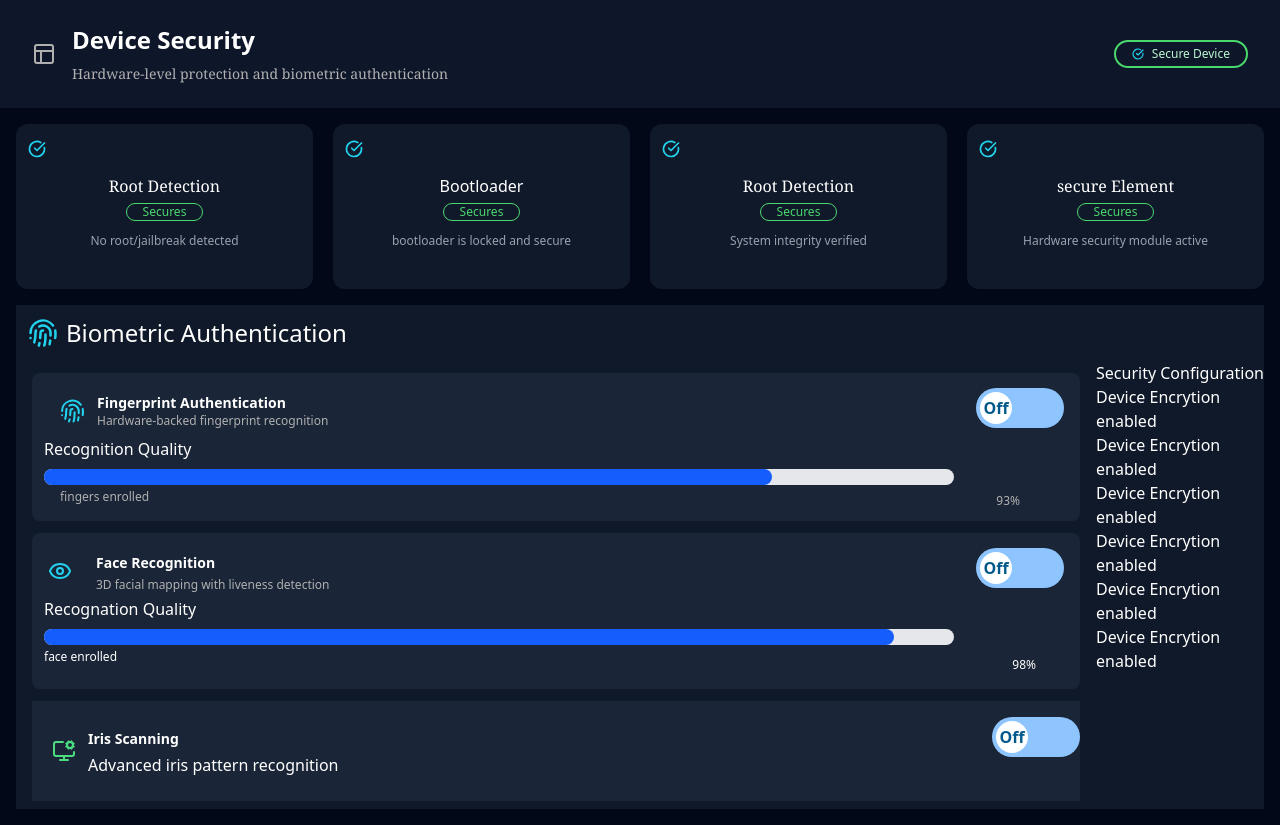
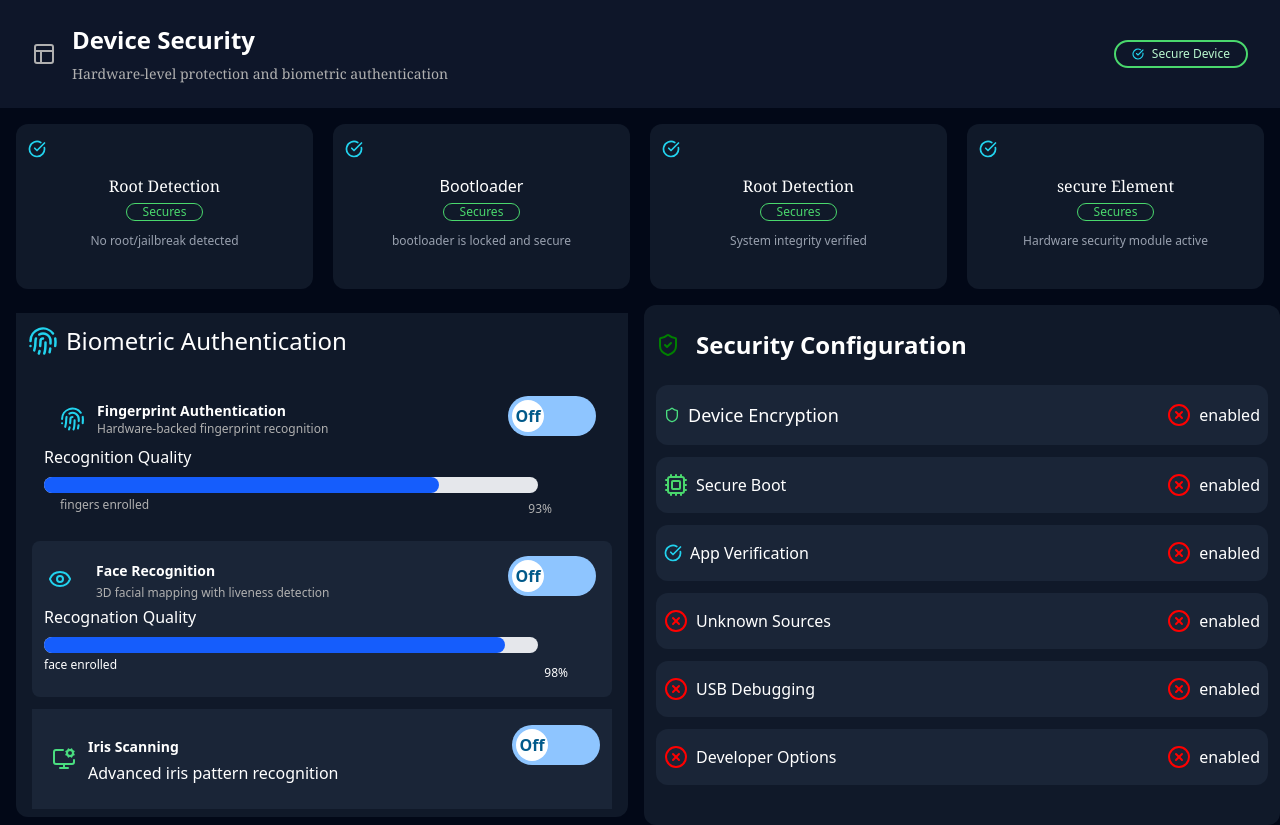
Before and after one commit to faris-dm/DashBoard-Ui, a React (Vite) app: page / in a window 1280 px wide. Built offline with nearby package versions, Linux system fonts and the light colour scheme.

Commit message:
adding SVg

```diff
--- a/src/componts/security.jsx
+++ b/src/componts/security.jsx
@@ -3,6 +3,11 @@ import menu from "./svg/menu.svg";
 import check from "./svg/check.svg";
 import Finger from "./svg3/fingerPrint.svg";
 import smallFinger from "./svg3/smallFinger.svg";
+import protection from "./svg/protection.svg";
+
+import error from "./svg3/error.svg";
+import smallProtection from "./svg3/smallProtection.svg";
+import cpu from "./svg3/cpu.svg";
 
 import eye from "./svg3/eye.svg";
 import screen from "./svg3/screen.svg";
@@ -89,14 +94,18 @@ function Security() {
             </div>
           </div>
         </div>
-        <div className="biometric mx-4 my-2  bg-[#101929]">
+
+        <div className="flex ">
+          <div className="biometric rounded-xl mx-4 my-2    bg-[#101929] flex-1">
             <div className="title flex items-center   gap-2  bg-[#101929] p-3 bg-[]">
               <img className=" cursor-pointer" src={Finger} alt="" />
-            <h2 className="text-2xl  font-medium ">Biometric Authentication</h2>
+              <h2 className="text-2xl  font-medium ">
+                Biometric Authentication
+              </h2>
             </div>
-          <div className=" flex">
-            <div className="items flex-1">
-              <div className="option bg-[#1A2537] mx-4 my-3 rounded-lg">
+            <div className="">
+              <div className="items">
+                <div className="option bg-[#1A2537kjhgfds] mx-4 my-3 rounded-lg">
                   <div className="py-3">
                     <div className="Auth flex items-center  justify-between  mx-4">
                       <div className=" flex  gap-3 mx-3 my-2">
@@ -112,7 +121,11 @@ function Security() {
                       </div>
                       <div className="componts">
                         <label class="relative inline-flex items-center cursor-pointer">
-                        <input class="sr-only peer" value="" type="checkbox" />
+                          <input
+                            class="sr-only peer"
+                            value=""
+                            type="checkbox"
+                          />
                           <div class="peer rounded-full outline-none duration-100 after:duration-500 w-22 h-10 bg-blue-300 peer-focus:outline-none peer-focus:ring-4  after:content-['Off'] after:absolute after:outline-none after:rounded-full after:h-8 after:w-8 after:bg-white after:top-1 after:left-1 after:flex after:justify-center after:items-center  after:text-sky-800 after:font-bold peer-checked:after:translate-x-12 peer-checked:after:content-['on'] peer-checked:after:border-white"></div>
                         </label>
                       </div>
@@ -148,7 +161,7 @@ function Security() {
                         </p>
                       </div>
                     </div>
-                  <div className="componts">
+                    <div className="componts ">
                       {" "}
                       <label className="relative inline-flex items-center cursor-pointer">
                         <input
@@ -182,7 +195,7 @@ function Security() {
                     </div>
                   </div>
                   <div className="dot">
-                  <div className="componts">
+                    <div className="componts pr-3">
                       {" "}
                       <label className="relative inline-flex items-center cursor-pointer">
                         <input
@@ -196,70 +209,80 @@ function Security() {
                   </div>
                 </div>
               </div>
-            <div>
-              <div className="config">
-                <img src="" alt="" />
-                <h2>Security Configuration</h2>
+              <div></div>
             </div>
-              <div className="Boot">
-                <div>
-                  <img src="" alt="" />
-                  <h2> Device Encrytion</h2>
-                </div>{" "}
-                <div>
-                  <img src="" alt="" />
+          </div>
+          <div className="config flex-1 bg-[#101929] p-3 rounded-xl ">
+            <div className="flex gap-2 items-center">
+              <img src={protection} alt="" />
+              <h2 className="text-white text-2xl font-bold  px-2 py-3">
+                Security Configuration
+              </h2>
+            </div>
+            <div className="device flex justify-between items-center bg-[#1A2537] px-2 my-3 py-4  rounded-xl">
+              <div className="flex gap-2">
+                {" "}
+                <img src={smallProtection} alt="" />
+                <h2 className="text-lg font-thin">Device Encryption</h2>
+              </div>
+              <div className="flex items-center gap-2">
+                <img src={error} alt="" />
                 <p>enabled</p>
               </div>
             </div>
-              <div className="Boot">
-                <div>
-                  <img src="" alt="" />
-                  <h2> Device Encrytion</h2>
-                </div>{" "}
-                <div>
-                  <img src="" alt="" />
+            <div className="device flex justify-between items-center bg-[#1A2537] px-2 my-3 py-4  rounded-xl">
+              <div className="flex gap-2 ">
+                {" "}
+                <img src={cpu} alt="" />
+                <h2>Secure Boot</h2>
+              </div>
+              <div className="flex items-center gap-2">
+                <img src={error} alt="" />
                 <p>enabled</p>
               </div>
             </div>
-              <div className="Boot">
-                <div>
-                  <img src="" alt="" />
-                  <h2> Device Encrytion</h2>
-                </div>{" "}
-                <div>
-                  <img src="" alt="" />
+            <div className="device flex justify-between items-center bg-[#1A2537] px-2 my-3 py-4  rounded-xl">
+              <div className="flex items-center gap-2 ">
+                {" "}
+                <img src={check} alt="" />
+                <h2>App Verification</h2>
+              </div>
+              <div className="flex items-center gap-2 ">
+                <img src={error} alt="" />
                 <p>enabled</p>
               </div>
             </div>
-              <div className="Boot">
-                <div>
-                  <img src="" alt="" />
-                  <h2> Device Encrytion</h2>
-                </div>{" "}
-                <div>
-                  <img src="" alt="" />
+            <div className="device flex justify-between items-center bg-[#1A2537] px-2 my-3 py-4  rounded-xl">
+              <div className="flex gap-2">
+                {" "}
+                <img src={error} alt="" />
+                <h2>Unknown Sources</h2>
+              </div>
+              <div className="flex items-center gap-2 ">
+                <img src={error} alt="" />
                 <p>enabled</p>
               </div>
             </div>
-              <div className="Boot">
-                <div>
-                  <img src="" alt="" />
-                  <h2> Device Encrytion</h2>
-                </div>{" "}
-                <div>
-                  <img src="" alt="" />
+            <div className="device flex justify-between items-center bg-[#1A2537] px-2 my-3 py-4  rounded-xl">
+              <div className="flex gap-2">
+                {" "}
+                <img src={error} alt="" />
+                <h2>USB Debugging</h2>
+              </div>
+              <div className="flex items-center gap-2 ">
+                <img src={error} alt="" />
                 <p>enabled</p>
               </div>
             </div>
-              <div className="Boot">
-                <div>
-                  <img src="" alt="" />
-                  <h2> Device Encrytion</h2>
-                </div>{" "}
-                <div>
-                  <img src="" alt="" />
+            <div className="device flex justify-between items-center bg-[#1A2537] px-2 my-3 py-4  rounded-xl">
+              <div className="flex gap-2">
+                {" "}
+                <img src={error} alt="" />
+                <h2>Developer Options</h2>
+              </div>
+              <div className="flex items-center gap-2 ">
+                <img src={error} alt="" />
                 <p>enabled</p>
-                </div>
               </div>
             </div>
           </div>
```
Also changed, not shown: src/componts/svg3/protection.svg, src/componts/svg3/smallProtection.svg (added). Lines whose indentation alone changed are shown as unchanged.
